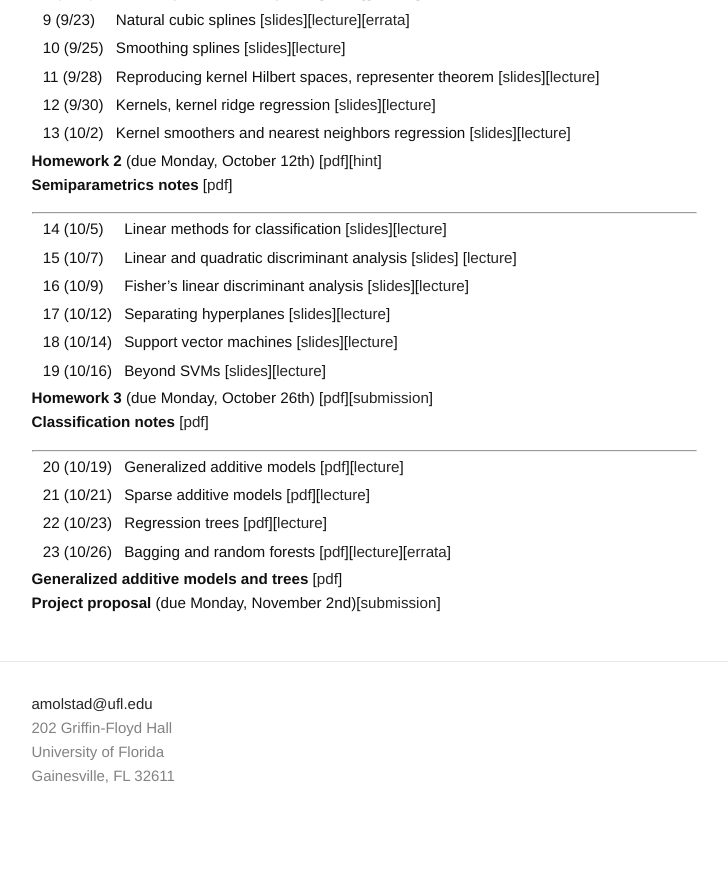
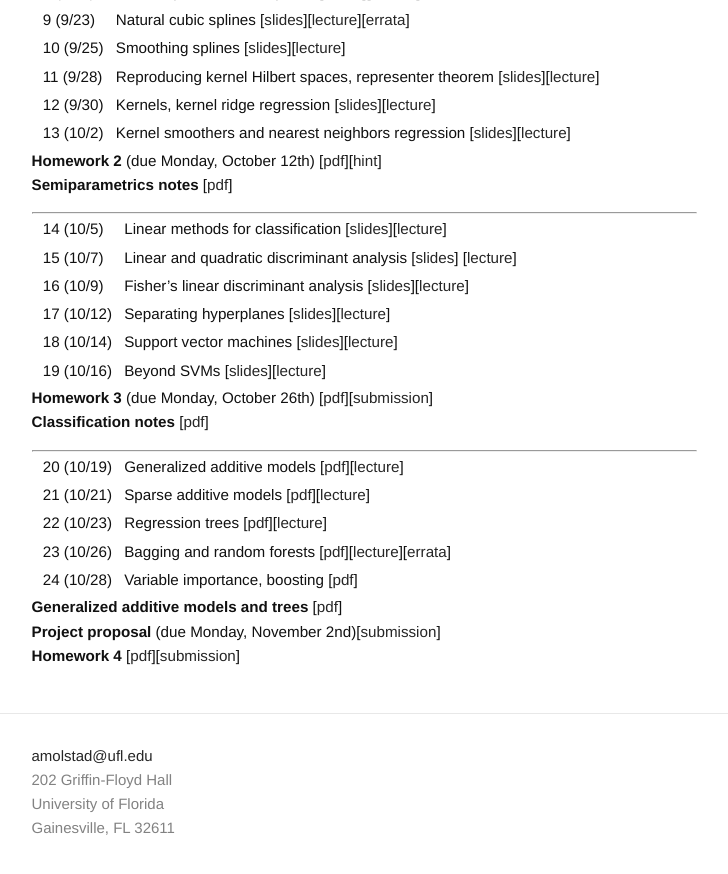
Before and after one commit to ajmolstad/ajmolstad.github.io, a Jekyll site: the page built from F20_STA7934.md, in a window 1280 px wide and 900 px high, scrolled down 584 px. Shown: the top 874 px of the window, without its empty margins (276-1004 px from the left). Built offline with Jekyll 4.4.1, drawn with Linux system fonts in a browser that asks for light colours; before the commit the page ends 1432 px from its top, so only the background shows below that.

Commit message:
Update F20_STA7934.md

```diff
--- a/F20_STA7934.md
+++ b/F20_STA7934.md
@@ -59,6 +59,8 @@ Note that you must be logged into your UFL eLearning account to access course ma
 || 21 (10/21)  || Sparse additive models [[pdf](https://ufl.instructure.com/files/53763253/download?download_frd=1)][[lecture](https://ufl.instructure.com/courses/412309/files?preview=53763262)]||
 || 22 (10/23) || Regression trees [[pdf](https://ufl.instructure.com/files/53942330/download?download_frd=1)][[lecture](https://ufl.instructure.com/files/53942359/download?download_frd=1)] ||
 || 23 (10/26) || Bagging and random forests [[pdf](https://ufl.instructure.com/files/53942236/download?download_frd=1)][[lecture](https://ufl.instructure.com/files/53942257/download?download_frd=1)][[errata](https://ufl.instructure.com/files/53942280/download?download_frd=1)] ||
+|| 24 (10/28) || Variable importance, boosting [[pdf](https://ufl.instructure.com/files/54000764/download?download_frd=1)] ||
 
 **Generalized additive models and trees** [[pdf](https://ufl.instructure.com/files/53762736/download?download_frd=1)]
 **Project proposal** (due Monday, November 2nd)[[submission](https://ufl.instructure.com/courses/412309/assignments/4449663)]
+**Homework 4** [[pdf](https://ufl.instructure.com/files/53984664/download?download_frd=1)][[submission](https://ufl.instructure.com/courses/412309/assignments/4456814)]
```
